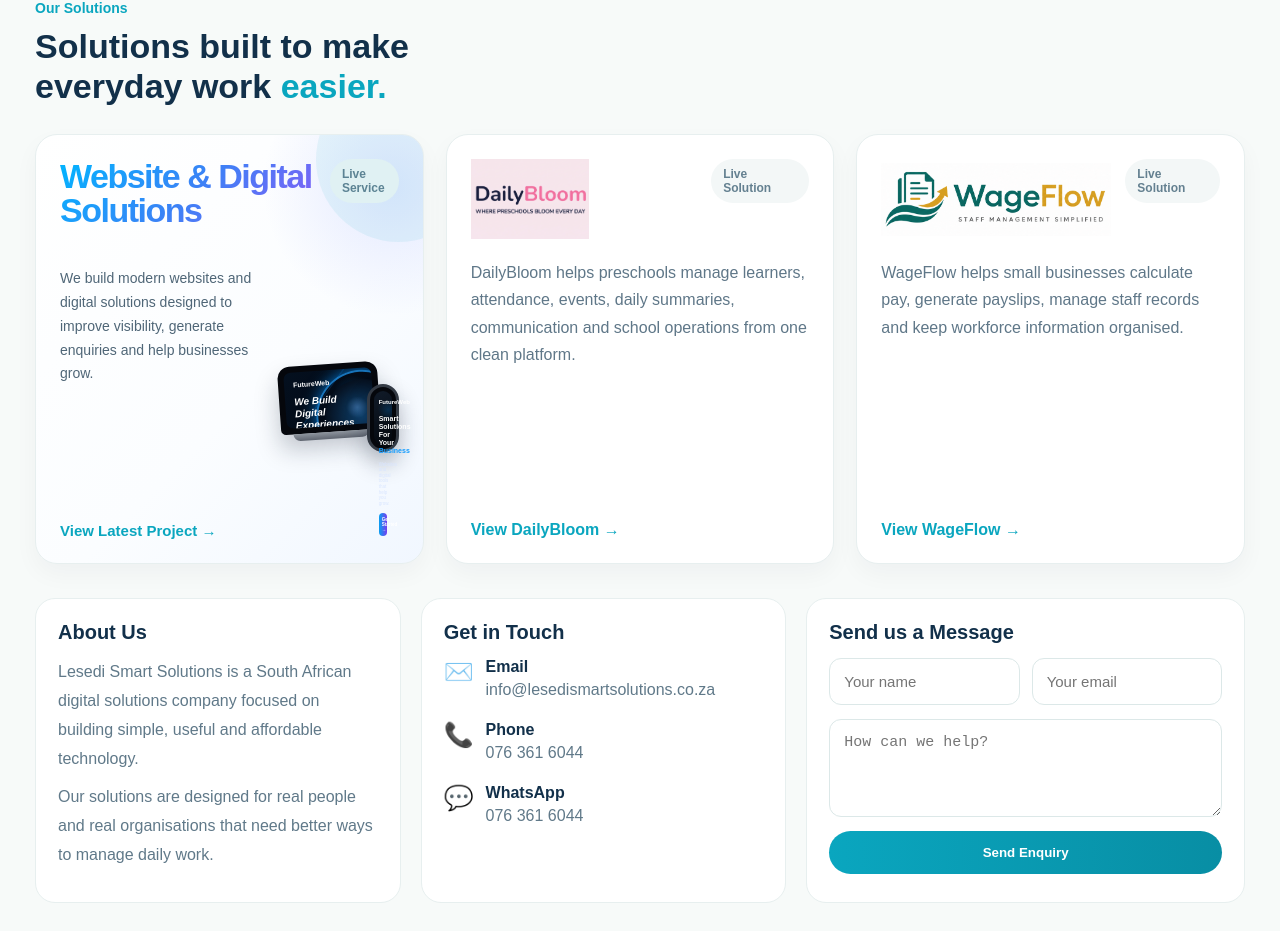
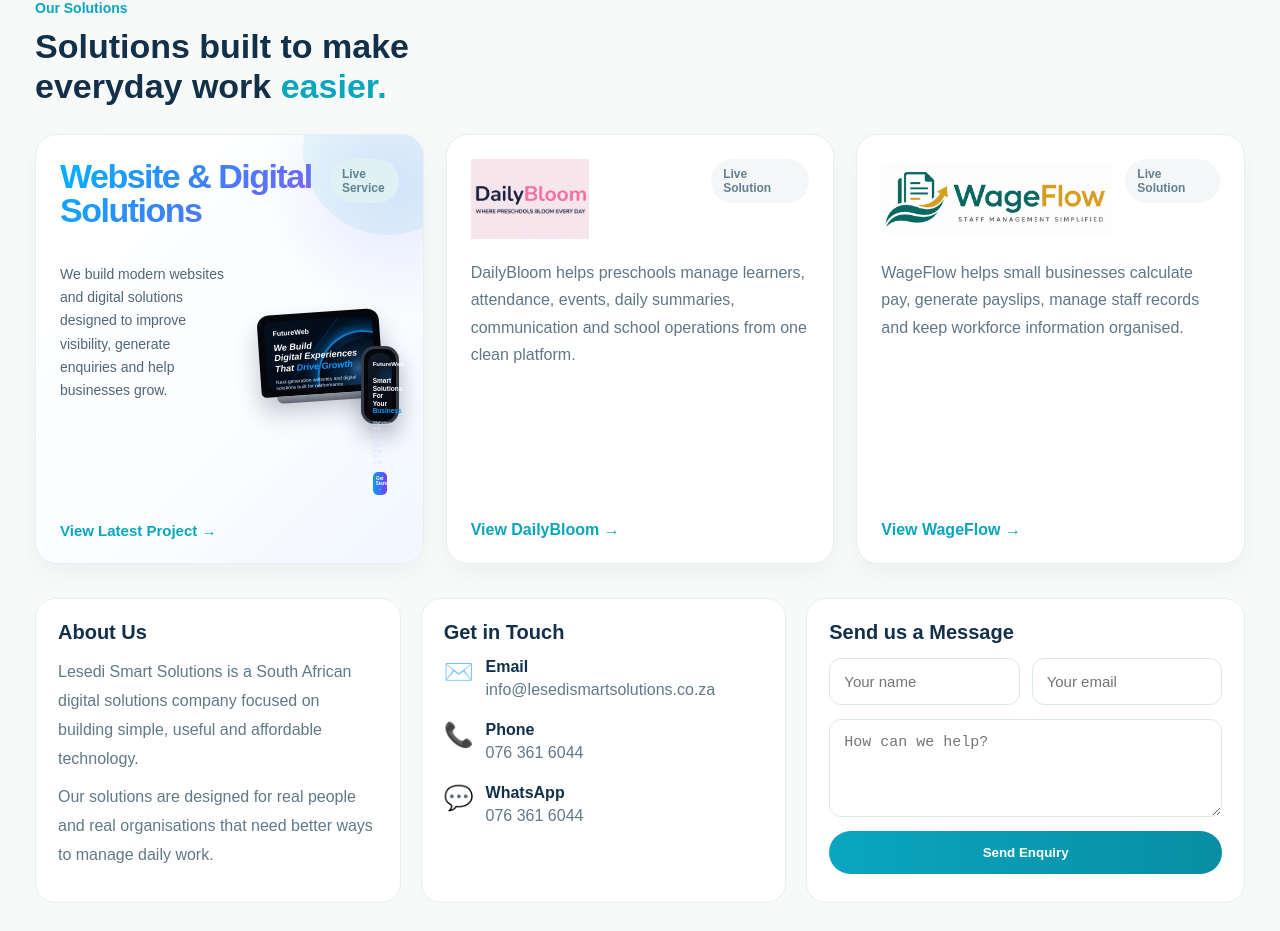
Before and after one commit to KaonPM/lesedi-smart-solutions, a Next.js app: page / in a window 1280 px wide. Shown: the part 840-1771 px from the top of the page. Built offline with nearby package versions, Linux system fonts and the light colour scheme.

Commit message:
Refine solutions card layout and improve visual consistency

```diff
--- a/app/globals.css
+++ b/app/globals.css
@@ -514,21 +514,31 @@
     height:104px;
   }
 }
+
+/* ============================================
+   WEBSITE REFERENCE CARD
+   (consolidated — fixed alignment + scaling)
+   ============================================ */
+
 .websiteReferenceCard{
   position:relative;
   overflow:hidden;
+  display:flex;
+  flex-direction:column;
+  min-height:430px;
   background:
-    radial-gradient(circle at 92% 12%, rgba(102,126,255,.16), transparent 25%),
+    radial-gradient(circle at 92% 12%,rgba(102,126,255,.16),transparent 25%),
     linear-gradient(135deg,#ffffff 0%,#fbfdff 58%,#f1f7ff 100%);
 }
 
+/* lift decorative circle */
 .websiteReferenceCard::before{
   content:"";
   position:absolute;
-  right:-58px;
-  top:-58px;
-  width:165px;
-  height:165px;
+  right:-50px;
+  top:-70px;
+  width:170px;
+  height:170px;
   border-radius:50%;
   background:rgba(10,166,191,.08);
 }
@@ -547,14 +557,45 @@
   text-transform:uppercase;
 }
 
+/* TOP alignment fix */
+.websiteCardTop{
+  align-items:flex-start;
+}
+
+/* heading remains stable */
+.websiteEvolutionHeading{
+  margin:0;
+  max-width:260px;
+  font-size:40px;
+  line-height:1;
+  font-weight:900;
+  letter-spacing:-1.5px;
+  background:linear-gradient(
+    135deg,#00b5ff,#3b82f6,#8b5cf6
+  );
+  -webkit-background-clip:text;
+  background-clip:text;
+  -webkit-text-fill-color:transparent;
+}
+
+/* MAIN GRID FIX */
 .websiteReferenceGrid{
   position:relative;
   z-index:2;
   display:grid;
-  grid-template-columns:1.2fr .8fr;
+  grid-template-columns:1.1fr 150px;
   gap:18px;
   align-items:center;
   flex:1;
+  /* lifts image section higher visually */
+  margin-top:-6px;
+}
+
+/* TEXT BLOCK */
+.websiteReferenceCopy{
+  display:flex;
+  flex-direction:column;
+  height:100%;
 }
 
 .websiteReferenceCopy h3{
@@ -565,34 +606,41 @@
 }
 
 .websiteReferenceCopy p{
+  margin-top:10px;
+  margin-bottom:0;
+  font-size:14px;
+  line-height:1.65;
   color:#4f6677;
-  font-size:14px;
-  line-height:1.6;
-  margin:0 0 12px;
 }
 
 .websiteReferenceCopy a{
+  margin-top:auto;
+  font-size:15px;
+  font-weight:700;
   color:#0aa6bf;
-  font-weight:800;
-  font-size:15px;
 }
 
+/* DEVICE SCENE — KEY FIX */
 .referenceDeviceScene{
   position:relative;
-  min-height:150px;
+  width:150px;
+  min-height:140px;
+  /* pulls the whole device cluster upward */
+  transform: translateY(-14px);
 }
 
+/* LAPTOP — slightly bigger but controlled */
 .referenceLaptop{
   position:absolute;
-  right:8px;
-  top:10px;
-  width:145px;
-  height:95px;
+  right:18px;
+  top:0;
+  width:122px;
+  height:82px;
   padding:7px;
   border-radius:12px 12px 5px 5px;
   background:#05070c;
+  transform:rotate(-4deg);
   box-shadow:0 14px 24px rgba(15,28,45,.25);
-  transform:rotate(-4deg);
 }
 
 .referenceLaptop::after{
@@ -606,12 +654,13 @@
   background:linear-gradient(#8d949d,#5f6570);
 }
 
+/* SCREEN TEXT FIT FIX */
 .referenceScreen{
   position:relative;
   height:100%;
   overflow:hidden;
   border-radius:7px;
-  padding:9px;
+  padding:8px;
   color:#fff;
   background:linear-gradient(135deg,#04101f,#020711);
 }
@@ -625,20 +674,21 @@
     radial-gradient(circle at 78% 50%, rgba(0,145,255,.28), transparent 28%);
 }
 
+/* reduce internal scaling so text fits cleanly */
 .referenceScreen strong{
   position:relative;
   z-index:2;
   display:block;
   font-size:7px;
-  margin-bottom:8px;
+  margin-bottom:6px;
 }
 
 .referenceScreen h4{
   position:relative;
   z-index:2;
-  max-width:95px;
-  font-size:10px;
-  line-height:1.18;
+  font-size:9px;
+  line-height:1.15;
+  max-width:100px;
   font-style:italic;
   margin-bottom:5px;
 }
@@ -651,10 +701,10 @@
 .referenceScreen p{
   position:relative;
   z-index:2;
-  max-width:95px;
+  font-size:5px;
+  line-height:1.25;
+  max-width:100px;
   color:#d9e6ff;
-  font-size:5px;
-  line-height:1.35;
   margin:0 0 5px;
 }
 
@@ -667,6 +717,7 @@
   background:linear-gradient(90deg,#089ff0,#743df0);
   font-size:5px;
   font-weight:800;
+  color:#fff;
 }
 
 .referencePlanet{
@@ -683,14 +734,15 @@
   box-shadow:0 0 16px rgba(0,145,255,.8);
 }
 
+/* PHONE — slightly bigger but balanced */
 .referencePhone{
   position:absolute;
   right:0;
-  top:45px;
-  width:46px;
-  height:95px;
+  top:34px;
+  width:38px;
+  height:78px;
   padding:4px;
-  border-radius:16px;
+  border-radius:14px;
   background:#05070c;
   border:3px solid #343b45;
   box-shadow:0 12px 22px rgba(15,28,45,.30);
@@ -712,9 +764,10 @@
   margin-bottom:10px;
 }
 
+/* ensure inner content stays tight */
 .referencePhone h5{
   color:#fff;
-  font-size:7px;
+  font-size:6.5px;
   line-height:1.15;
   margin-bottom:6px;
 }
@@ -736,143 +789,31 @@
   font-size:4.5px;
   font-weight:800;
 }
-.websiteCardTop{
-  align-items:flex-start;
+
+/* RESPONSIVE FIX */
+@media (max-width:700px){
+  .websiteReferenceCard{
+    min-height:auto;
   }
-
-.websiteEvolutionHeading{
-  margin:0;
-  max-width:260px;
-
-  font-size:40px;
-  line-height:1;
-  font-weight:900;
-  letter-spacing:-1.5px;
-
-  background:linear-gradient(
-    135deg,
-    #00b5ff,
-    #3b82f6,
-    #8b5cf6
-  );
-
-  -webkit-background-clip:text;
-  background-clip:text;
-  -webkit-text-fill-color:transparent;
-}
-
-
-/* WEBSITE REFERENCE CARD */
-
-.websiteReferenceCard{
-position:relative;
-overflow:hidden;
-display:flex;
-flex-direction:column;
-min-height:430px;
-
-background:
-radial-gradient(circle at 92% 12%,rgba(102,126,255,.16),transparent 25%),
-linear-gradient(135deg,#ffffff 0%,#fbfdff 58%,#f1f7ff 100%);
-}
-
-.websiteReferenceCard::before{
-content:"";
-position:absolute;
-right:-58px;
-top:-58px;
-width:165px;
-height:165px;
-border-radius:50%;
-background:rgba(10,166,191,.08);
-}
-
-.websiteCardTop{
-align-items:flex-start;
-}
-
-.websiteEvolutionHeading{
-margin:0;
-max-width:260px;
-font-size:40px;
-line-height:1;
-font-weight:900;
-letter-spacing:-1.5px;
-
-background:linear-gradient(
-135deg,#00b5ff,#3b82f6,#8b5cf6);
-
--webkit-background-clip:text;
-background-clip:text;
--webkit-text-fill-color:transparent;
-}
-
-.websiteReferenceGrid{
-display:grid;
-grid-template-columns:1fr 130px;
-gap:14px;
-align-items:center;
-flex:1;
-}
-
-.websiteReferenceCopy{
-display:flex;
-flex-direction:column;
-height:100%;
-}
-
-.websiteReferenceCopy p{
-margin-top:8px;
-margin-bottom:0;
-font-size:14px;
-line-height:1.7;
-}
-
-.websiteReferenceCopy a{
-margin-top:auto;
-font-size:15px;
-font-weight:700;
-}
-
-.referenceDeviceScene{
-position:relative;
-width:130px;
-min-height:90px;
-}
-
-.referenceLaptop{
-position:absolute;
-right:20px;
-top:10px;
-width:100px;
-height:68px;
-padding:6px;
-border-radius:12px 12px 5px 5px;
-background:#05070c;
-transform:rotate(-4deg);
-box-shadow:0 14px 24px rgba(15,28,45,.25);
-}
-
-.referencePhone{
-position:absolute;
-right:0;
-top:30px;
-width:32px;
-height:68px;
-}
-
-@media (max-width:700px){
   .websiteEvolutionHeading{
     font-size:32px;
   }
-
   .websiteReferenceGrid{
     grid-template-columns:1fr;
+    gap:14px;
+    margin-top:0;
   }
-
   .referenceDeviceScene{
     width:100%;
-min-height:110px;
-margin-top:14px;
+    min-height:120px;
+    transform: translateY(-6px);
+  }
+  .referenceLaptop{
+    width:110px;
+    height:74px;
+  }
+  .referencePhone{
+    width:34px;
+    height:72px;
   }
 }
```
Lines whose indentation alone changed are shown as unchanged.
